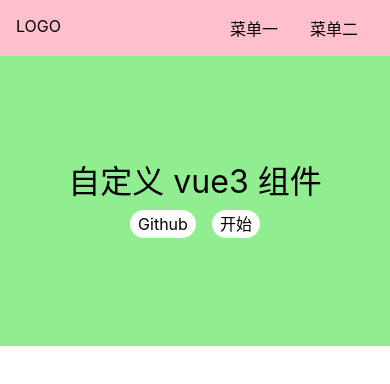
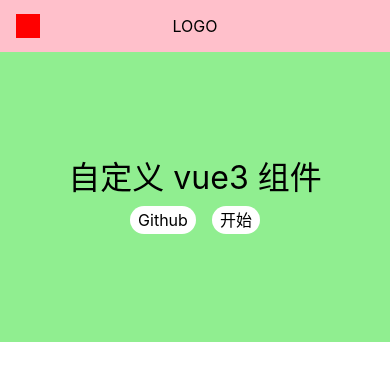
Before and after one commit to Hei-Ha/Vue3-Ui, a Vue app: page /#/ in a window 390 px wide. Shown: the top 384 px of the page. Built offline with nearby package versions, Linux system fonts and the light colour scheme.

Commit message:
feat: 完善aside 逻辑

```diff
--- a/src/App.vue
+++ b/src/App.vue
@@ -8,7 +8,8 @@
 export default {
   name: 'App',
   setup() {
-    const asideVisible = ref(false)
+    const width = document.documentElement.clientWidth
+    const asideVisible = ref(width > 500)
     provide('asideVisible', asideVisible)
     return {
       asideVisible,
--- a/src/components/Topnav.vue
+++ b/src/components/Topnav.vue
@@ -1,11 +1,12 @@
 <template>
   <div class="topnav">
-      <div class="logo" @click="toggleAside">LOGO</div>
+      <div class="logo">LOGO</div>
       <ul class="menu">
         <li>菜单一</li>
         <li>菜单二</li>
       </ul>
-    </div>
+    <span class="toggleAside" @click="toggleAside" />
+  </div>
 </template>
 <script>
 import { defineComponent, inject } from 'vue'
@@ -31,6 +32,8 @@
   padding: 16px;
   position: relative;
   z-index: 1;
+  justify-content: center;
+  align-items: center;
   > .logo {
     max-width: 6em;
     margin-right: auto;
@@ -43,5 +46,20 @@
       margin: 0 1em;
     }
   }
+  > .toggleAside {
+    display: none;
+    width: 24px;
+    height: 24px;
+    background: red;
+    position: absolute;
+    left: 16px;
+    top: 50%;
+    transform: translateY(-50%);
+  }
+  @media (max-width:500px) {
+    > .menu{display: none;}
+    > .logo{margin: 0 auto;}
+    > .toggleAside {display: inline-block;}
+  }
 }
 </style>
--- a/src/views/Doc.vue
+++ b/src/views/Doc.vue
@@ -42,10 +42,6 @@
   background: lightblue;
   width: 150px;
   padding: 16px;
-  position: fixed;
-  top: 0;
-  left: 0;
-  padding-top: 70px;
   > h2 {
     margin-bottom: 4px;
   }
@@ -54,5 +50,11 @@
       padding: 4px 0;
     }
   }
+  @media (max-width: 500px) {
+    position: fixed;
+    top: 0;
+    left: 0;
+    padding-top: 70px;
+  }
 }
 </style>
```
